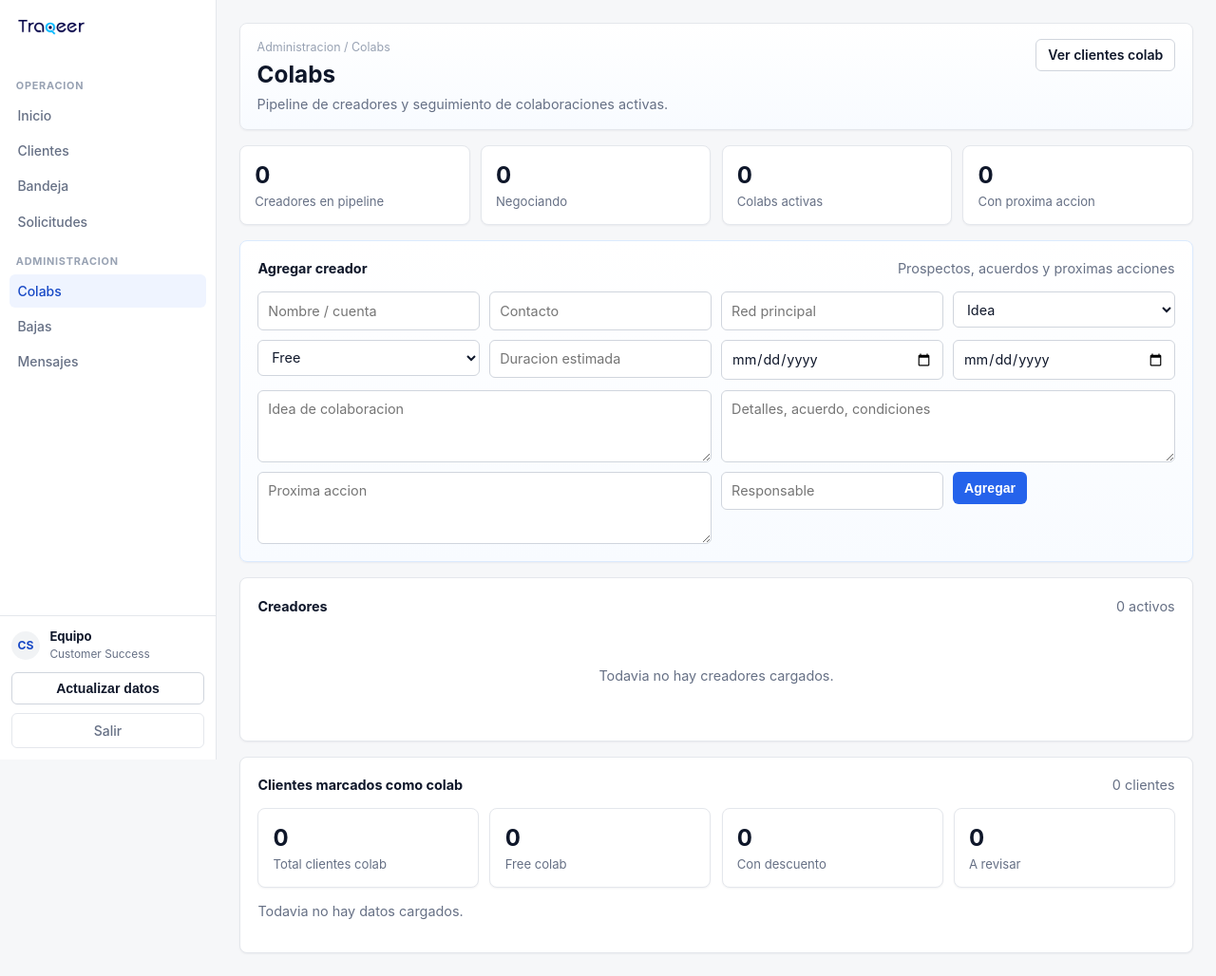
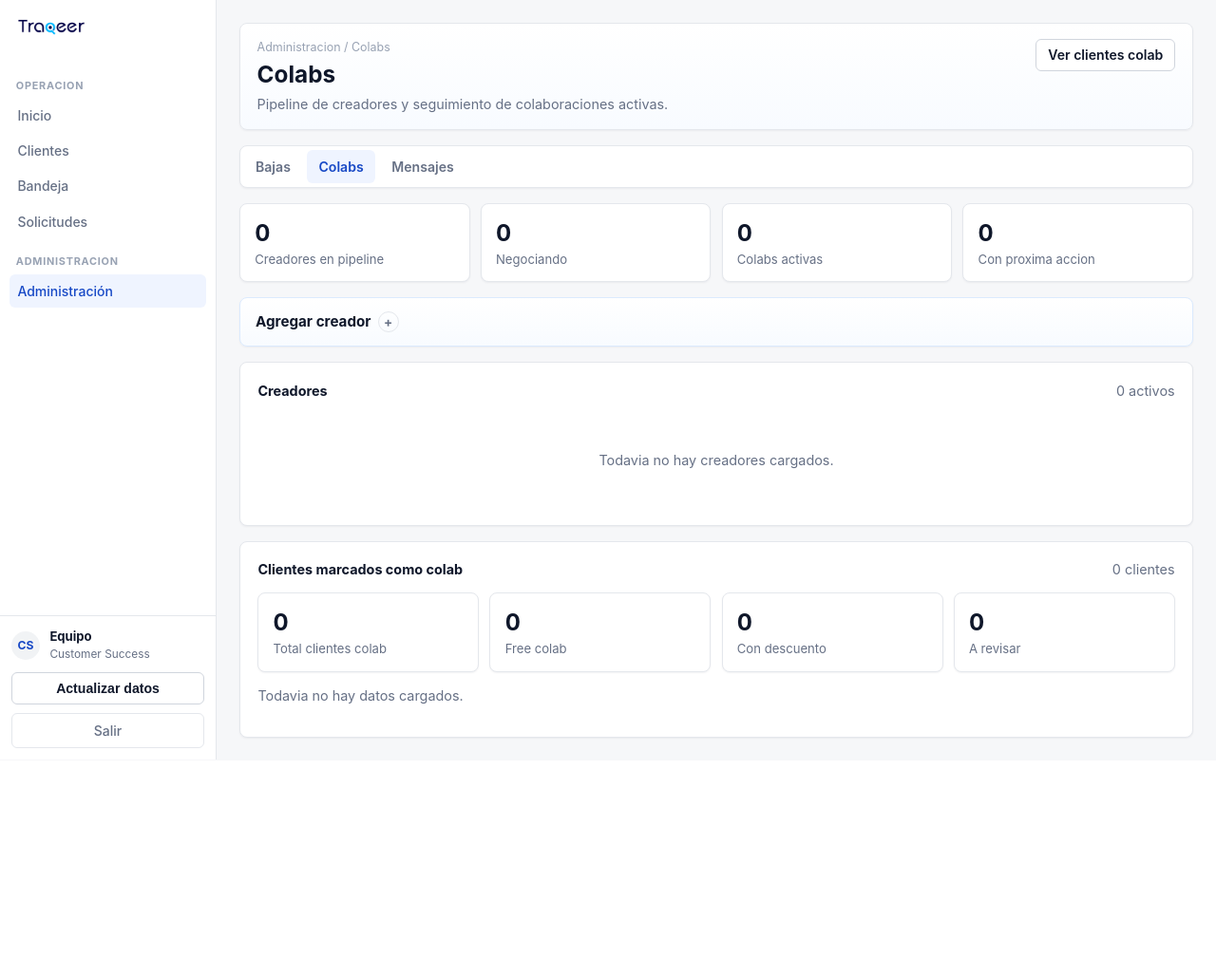
Before and after one commit to francods9-tech/customers, a Flask app: page /colabs in a window 1280 px wide. Shown: the whole page at 95% size. After the commit the page ends 800 px from the top, so only its background shows below. Run offline with Flask 3, Linux system fonts and the light colour scheme; the visitor is signed in with stand-in values (Sample User, id 1).

Commit message:
Unificar administracion (#102)

```diff
--- a/static/style.css
+++ b/static/style.css
@@ -1472,6 +1472,36 @@ table.grid.clientes-grid {
 .messages-head {
   margin-bottom: 0;
 }
+.admin-tabs {
+  display: flex;
+  flex-wrap: wrap;
+  gap: .35rem;
+  padding: .25rem;
+  border: 1px solid var(--border);
+  border-radius: 8px;
+  background: var(--panel);
+  box-shadow: var(--shadow);
+}
+.admin-tab {
+  display: inline-flex;
+  align-items: center;
+  justify-content: center;
+  min-height: 34px;
+  padding: .42rem .75rem;
+  border-radius: 6px;
+  color: var(--muted);
+  font-size: .88rem;
+  font-weight: 600;
+}
+.admin-tab:hover {
+  background: var(--panel-2);
+  color: var(--text);
+  text-decoration: none;
+}
+.admin-tab.active {
+  background: var(--accent-soft);
+  color: var(--accent-2);
+}
 .collabs-kpi-strip,
 .churn-kpi-strip {
   margin: 0;
@@ -1480,6 +1510,47 @@ table.grid.clientes-grid {
 .message-form-panel,
 .message-toolbar {
   margin-bottom: 0;
+}
+.admin-collapsible {
+  padding: .85rem 1rem;
+}
+.admin-collapsible > summary {
+  width: fit-content;
+  cursor: pointer;
+  list-style: none;
+  color: var(--text);
+  font-size: .95rem;
+  font-weight: 700;
+}
+.admin-collapsible > summary::-webkit-details-marker {
+  display: none;
+}
+.admin-collapsible > summary::marker {
+  content: "";
+}
+.admin-collapsible > summary::after {
+  content: "+";
+  display: inline-grid;
+  place-items: center;
+  width: 20px;
+  height: 20px;
+  margin-left: .45rem;
+  border: 1px solid var(--border);
+  border-radius: 50%;
+  color: var(--muted);
+  font-size: .85rem;
+}
+.admin-collapsible[open] > summary::after {
+  content: "-";
+}
+.admin-collapsible > .muted {
+  margin: .35rem 0 .75rem;
+}
+.admin-collapsible:not([open]) > .muted {
+  margin-bottom: 0;
+}
+.admin-collapsible form {
+  margin-top: .75rem;
 }
 .admin-creator-form {
   grid-template-columns: repeat(4, minmax(0, 1fr));
@@ -1616,6 +1687,24 @@ table.grid.clientes-grid {
 .message-toolbar .wiki-filters input,
 .message-toolbar .wiki-filters select,
 .message-toolbar .wiki-filters button {
+  margin: 0;
+}
+.message-category-details {
+  margin-top: .75rem;
+  padding: .7rem 0 0;
+  border-top: 1px solid var(--border-soft);
+}
+.message-category-details .category-form {
+  display: flex;
+  flex-wrap: wrap;
+  gap: .55rem;
+  margin-top: .65rem;
+}
+.message-category-details .category-form input {
+  min-width: 220px;
+  margin: 0;
+}
+.message-category-details .category-form button {
   margin: 0;
 }
 .admin-message-form {
--- /dev/null
+++ b/templates/_admin_tabs.html
@@ -0,0 +1,5 @@
+<nav class="admin-tabs" aria-label="Administracion">
+  <a href="{{ url_for('bajas_list') }}" class="admin-tab {{ 'active' if request.endpoint == 'bajas_list' }}">Bajas</a>
+  <a href="{{ url_for('colabs_list') }}" class="admin-tab {{ 'active' if request.endpoint == 'colabs_list' }}">Colabs</a>
+  <a href="{{ url_for('mensajes_list') }}" class="admin-tab {{ 'active' if request.endpoint == 'mensajes_list' }}">Mensajes</a>
+</nav>
--- a/templates/bajas.html
+++ b/templates/bajas.html
@@ -10,6 +10,8 @@
       <p class="muted">Cancelaciones reales del periodo, excluyendo clientes que hoy volvieron a estar activos.</p>
     </div>
   </div>
+
+  {% include "_admin_tabs.html" %}
 
   <form method="get" class="churn-toolbar periodo-bar v5-toolbar">
     <div class="presets">
--- a/templates/base.html
+++ b/templates/base.html
@@ -33,9 +33,7 @@
       <a class="nav-item {{ 'active' if active == 'bandeja' }}" href="{{ url_for('bandeja') }}">Bandeja</a>
       <a class="nav-item {{ 'active' if active in ('quejas_list', 'ticket_detail') }}" href="{{ url_for('quejas_list') }}">Solicitudes</a>
       <div class="sidebar-section">Administracion</div>
-      <a class="nav-item {{ 'active' if active == 'colabs_list' }}" href="{{ url_for('colabs_list') }}">Colabs</a>
-      <a class="nav-item {{ 'active' if active == 'bajas_list' }}" href="{{ url_for('bajas_list') }}">Bajas</a>
-      <a class="nav-item {{ 'active' if active == 'mensajes_list' }}" href="{{ url_for('mensajes_list') }}">Mensajes</a>
+      <a href="{{ url_for('bajas_list') }}" class="nav-item {{ 'active' if active in ('bajas_list', 'colabs_list', 'mensajes_list') }}">Administración</a>
     </nav>
     <div class="sidebar-footer">
       <div class="sidebar-user">
--- a/templates/colabs.html
+++ b/templates/colabs.html
@@ -12,6 +12,8 @@
     <a class="btn-sync" href="{{ url_for('clientes_list', tipo='colab_descuento') }}">Ver clientes colab</a>
   </div>
 
+  {% include "_admin_tabs.html" %}
+
   <div class="collabs-kpi-strip mini-kpis">
     <div><strong>{{ creator_stats.total }}</strong><span>Creadores en pipeline</span></div>
     <div><strong>{{ creator_stats.negociando }}</strong><span>Negociando</span></div>
@@ -19,11 +21,9 @@
     <div><strong>{{ creator_stats.proximas }}</strong><span>Con proxima accion</span></div>
   </div>
 
-  <section class="collab-form-panel panel v5-form-panel">
-    <div class="panel-head">
-      <h2>Agregar creador</h2>
-      <span class="muted">Prospectos, acuerdos y proximas acciones</span>
-    </div>
+  <details class="collab-form-panel panel v5-form-panel admin-collapsible">
+    <summary>Agregar creador</summary>
+    <p class="muted">Prospectos, acuerdos y proximas acciones</p>
     <form method="post" action="{{ url_for('add_colab_creator') }}" class="creator-form admin-creator-form">
       <input type="text" name="nombre" placeholder="Nombre / cuenta">
       <input type="text" name="contacto" placeholder="Contacto">
@@ -47,7 +47,7 @@
       <input type="text" name="responsable" placeholder="Responsable">
       <button type="submit">Agregar</button>
     </form>
-  </section>
+  </details>
 
   <section class="panel">
     <div class="panel-head">
```
Also changed, not shown: status.md (+48 -0 lines), templates/mensajes.html (+13 -10 lines), tests/test_app_routes.py (+37 -3 lines).
